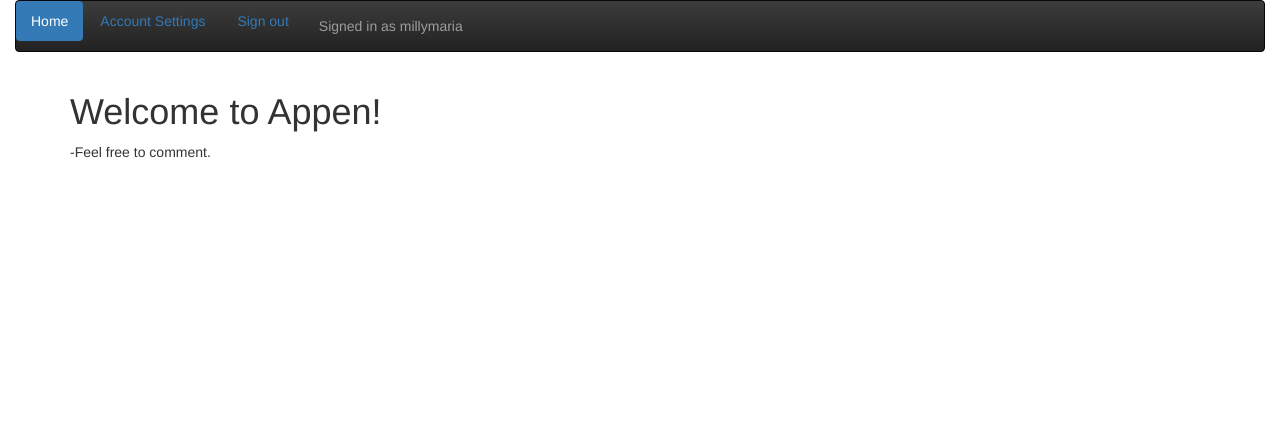
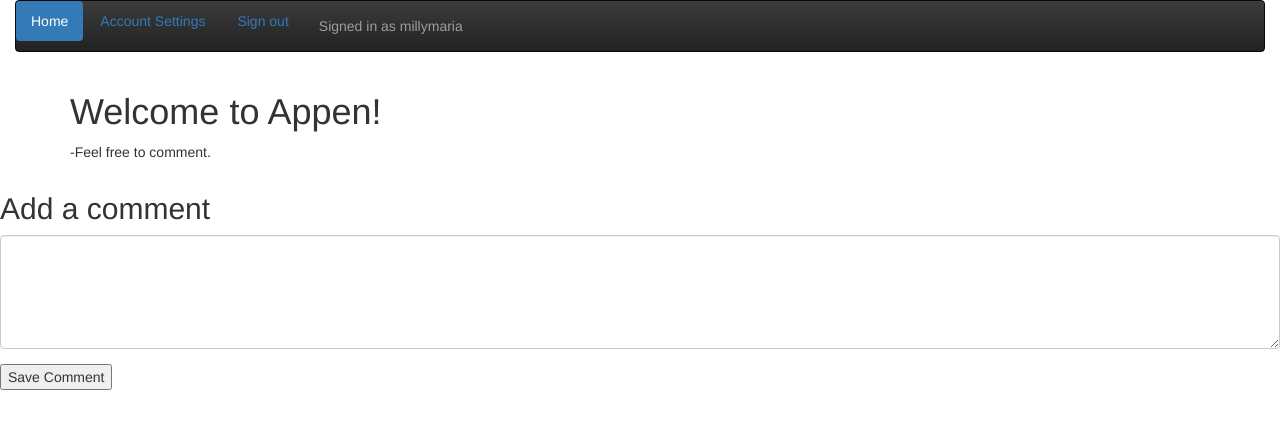
Before and after one commit to mmlunde/applikasjonen, a Django app: page / in a window 1280 px wide. Shown: the top 429 px of the page. Run offline with Django 3.2, Linux system fonts and the light colour scheme; a user stored in the database is signed in; some libraries are stand-ins or nearby versions.

Commit message:
Created a 'add a comment'-form and button in frontpage.html. And added that only signed in users can see the 'add a comment'-form. Made a class in site_details/models.py for the form, a view(saving comment not enabled yet) and a link to the views in urls.py.

```diff
--- a/appen/site_details/urls.py
+++ b/appen/site_details/urls.py
@@ -3,4 +3,5 @@
 
 urlpatterns = patterns('',
 	url(r'^$', views.account_settings, name='account_settings'),
+	url(r'^$', views.comment_rows, name='comment_rows'),
 )
--- a/appen/theme/templates/theme/frontpage.html
+++ b/appen/theme/templates/theme/frontpage.html
@@ -1,11 +1,33 @@
 {% extends 'theme/base.html' %}
 {% block container %}
+{% if user.is_authenticated %}
 <div class="container">
-	<h1>
-		Welcome to Appen!
-	</h1>
-	<p>
-	    -Feel free to comment.
-	</p>
+	<h1> Welcome to Appen!</h1>
+	<p> -Feel free to comment.</p>
 </div>
+
+<div class="row">
+	<div class="col-sm-12">
+		<h2>Add a comment</h2>
+		<form class="form-horizontal" method="POST">
+			{% csrf_token %}
+			<div class="form-group">
+				<div class="col-sm-12">
+					<textarea class="form-control" rows="5" name="new_comment"></textarea>
+				</div>
+			</div>
+			<div class="form-group">
+				<div class="col-sm-12">
+					<button type="submit" class="button">Save Comment</button>
+				</div>
+			</div>
+		</form>
+	</div>
+</div>
+{% else %}
+<div class="container">
+	<h1> Welcome to Appen</h1>
+	<p> -Sign in to comment.</p>
+</div>
+{% endif %}
 {% endblock %}
```
Also changed, not shown: appen/site_details/models.py (+13 -0 lines), appen/site_details/views.py (+13 -0 lines), appen/db.sqlite3.
